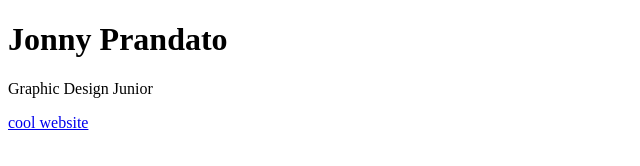
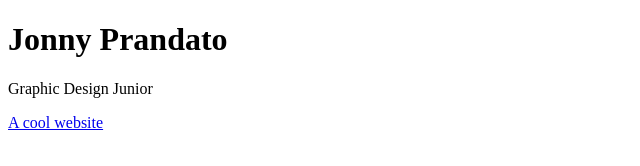
Before and after one commit to prandato/prandato.github.io, a plain HTML site: page firstpage/index.html in a window 1280 px wide. Shown: the full height of the page, 0-640 px from the left. Drawn offline with Linux system fonts and the light colour scheme.

Commit message:
Update index.html

```diff
--- a/firstpage/index.html
+++ b/firstpage/index.html
@@ -9,7 +9,7 @@
 
 <p>Graphic Design Junior</p>
 
-<a href="http://kennedyandoswald.com">cool website</a>
+<a href="http://kennedyandoswald.com">A cool website</a>
 
 </body>
 </html>
```
